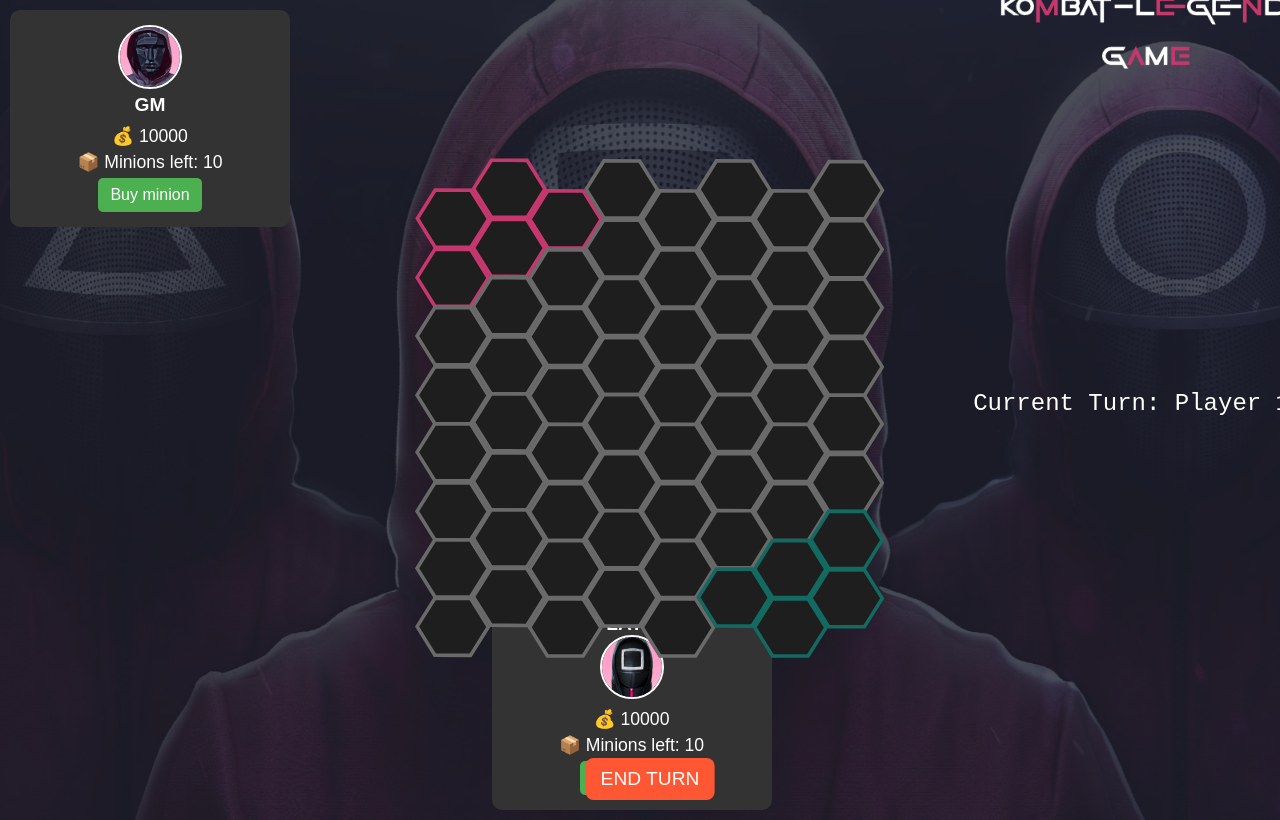
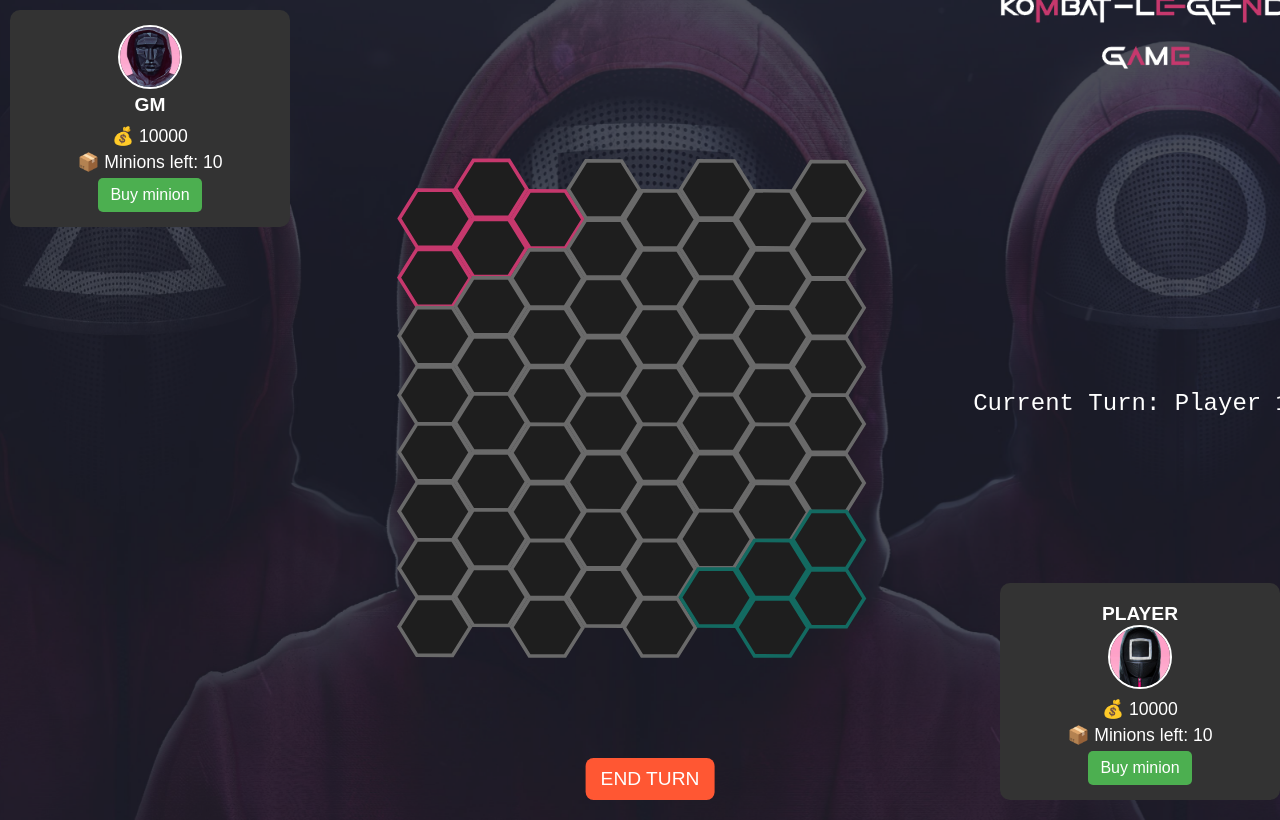
Before and after one commit to lntechfuse/FrontendKombatlegend, a React (Create React App) app in the folder demo/: page /gameui in a window 1280 px wide. Built offline with nearby package versions, Linux system fonts and the light colour scheme; a web font is replaced by a local one.

Commit message:
update GameUI

```diff
--- a/demo/src/components/GameUI.css
+++ b/demo/src/components/GameUI.css
@@ -12,10 +12,10 @@
   color: white;
   font-family: Arial, sans-serif;
   padding: 10px;
-    position: relative;
+  position: relative; /* สำหรับกำหนดตำแหน่ง absolute ลูกด้านใน */
 }
 
-
+/* Panel หลัก */
 .player-panel {
   width: 250px;
   background-color: #333;
@@ -24,14 +24,24 @@
   text-align: center;
 }
 
+/* GM Panel (ซ้ายบน) */
 .left {
   align-self: flex-start;
 }
 
+/* Player Panel (มุมล่างขวา) */
+.player-panel.bottom-right {
+  position: absolute;
+  right: 20px;   /* ระยะห่างจากขอบขวา ปรับได้ตามต้องการ */
+  bottom: 20px;  /* ระยะห่างจากขอบล่าง ปรับได้ตามต้องการ */
+}
+
+/* ถ้ามี .right เดิม ไม่จำเป็นต้องลบ แต่สามารถคอมเมนต์ไว้ หรือจะลบออกเลยก็ได้
 .right {
   align-self: flex-end;
-  }
+} */
 
+/* ส่วนจัดการแสดงข้อมูลผู้เล่น */
 .player-info {
   display: flex;
   flex-direction: column;
@@ -75,6 +85,7 @@
   background-color: #45a049;
 }
 
+/* ส่วนของกระดานเกม */
 .game-board {
   flex-grow: 1;
   display: flex;
@@ -105,6 +116,7 @@
   font-weight: bold;
 }
 
+/* ปุ่ม END TURN */
 .end-turn {
   position: absolute;
   bottom: 20px;
@@ -118,11 +130,11 @@
   cursor: pointer;
   border-radius: 8px;
 }
-
 .end-turn:hover {
   background-color: #e04e2b;
 }
 
+/* เมนูเลือก Minion */
 .minion-menu {
   position: absolute;
   top: 50%;
@@ -132,6 +144,7 @@
   padding: 20px;
   border-radius: 10px;
   text-align: center;
+  color: white;
 }
 
 .minion-menu button {
@@ -152,14 +165,8 @@
   background: gray;
   cursor: not-allowed;
 }
-  .minion-menu {
-    background: black;
-    color: white;
-    padding: 20px;
-    border-radius: 10px;
-    text-align: center;
-  }
 
+/* ตัวเลือกในเมนู Minion */
 .minion-grid {
   display: flex;
   justify-content: space-around;
@@ -215,9 +222,3 @@
   cursor: pointer;
   margin-top: 15px;
 }
-  .map-container {
-    position: absolute;
-    top: 50%;
-    left: 50%;
-    transform: translate(-50%, -50%);
-  }
--- a/demo/src/components/GameUI.tsx
+++ b/demo/src/components/GameUI.tsx
@@ -37,7 +37,7 @@ const GameUI: React.FC = () => {
     if (minionData && gold >= minionData.cost && minionsLeft > 0) {
       setGold(gold - minionData.cost); // หักเงิน
       setMinionsLeft(minionsLeft - 1); // ลด Minion ที่เหลือ
-      setShowMinionMenu(false); // ปิดเมนู
+      setShowMinionMenu(false);        // ปิดเมนู
     }
   };
 
@@ -48,7 +48,7 @@ const GameUI: React.FC = () => {
 
   return (
     <div className="game-container">
-      {/* GM Panel */}
+      {/* GM Panel (มุมซ้ายบน) */}
       <div className="player-panel left">
         <div className="player-info">
           <img src={avatargm} alt="GM Avatar" className="avatar" />
@@ -63,15 +63,13 @@ const GameUI: React.FC = () => {
         </div>
       </div>
 
-      {/* Map */}
+      {/* Map ตรงกลาง */}
       <div className="map-container">
-        {/* ส่ง currentPlayer ให้ Map เพื่อให้ Hexagon ภายในแสดงสีขอบตาม turn */}
         <Map currentPlayer={currentPlayer} width={500} height={500} />
-
       </div>
 
-      {/* Player Panel */}
-      <div className="player-panel right">
+      {/* Player Panel (ย้ายมาอยู่ด้านล่างขวา) */}
+      <div className="player-panel bottom-right">
         <div className="player-info">
           <span className="player-name">PLAYER</span>
           <img src={avatarplayer} alt="Player Avatar" className="avatar" />
@@ -85,8 +83,10 @@ const GameUI: React.FC = () => {
         </div>
       </div>
 
-      {/* End Turn */}
+      {/* ปุ่ม END TURN */}
       <button className="end-turn" onClick={endTurn}>END TURN</button>
+
+      {/* ข้อความ Current Turn */}
       <p>Current Turn: {currentPlayer === 1 ? "Player 1" : "Player 2"}</p>
 
       {/* Minion Selection Menu */}
```
Lines whose indentation alone changed are shown as unchanged.
